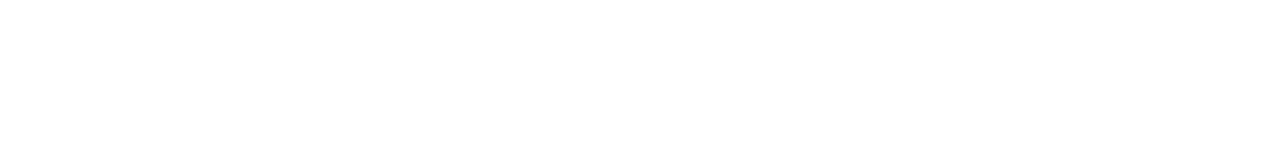
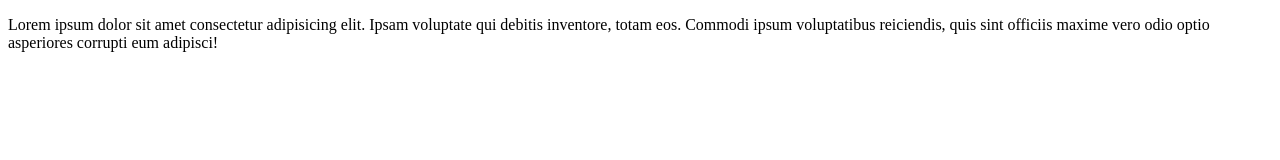
Before and after one commit to mtemimirambo/MyExercises, a plain HTML site: page index.html in a window 1280 px wide. Drawn offline with Linux system fonts and the light colour scheme.

Commit message:
paragraphy

```diff
--- a/index.html
+++ b/index.html
@@ -7,6 +7,6 @@
     <title>Document</title>
 </head>
 <body>
-    <p><param name="" value=""></p>
+    <p>Lorem ipsum dolor sit amet consectetur adipisicing elit. Ipsam voluptate qui debitis inventore, totam eos. Commodi ipsum voluptatibus reiciendis, quis sint officiis maxime vero odio optio asperiores corrupti eum adipisci!</p>
 </body>
 </html>
```
